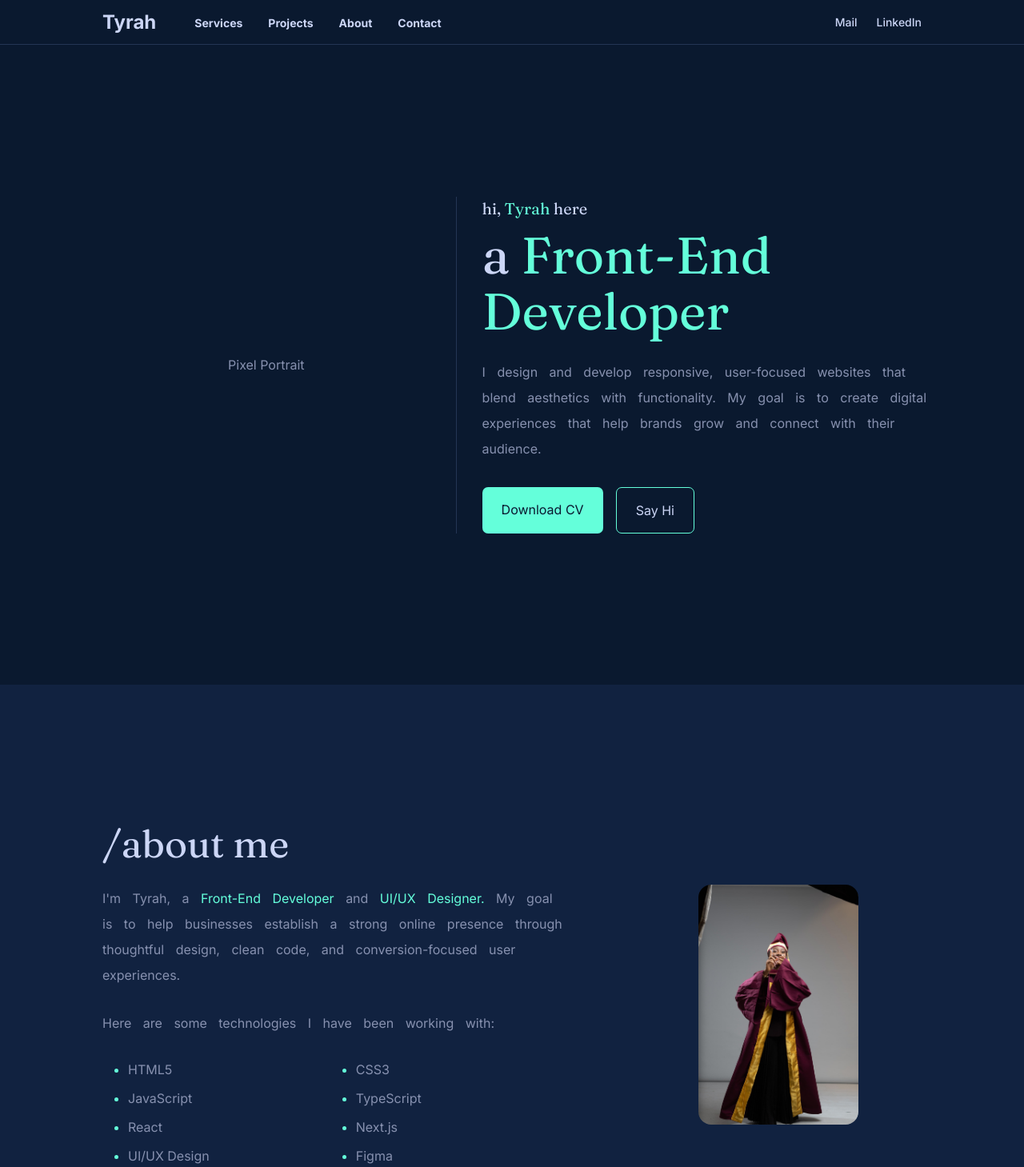
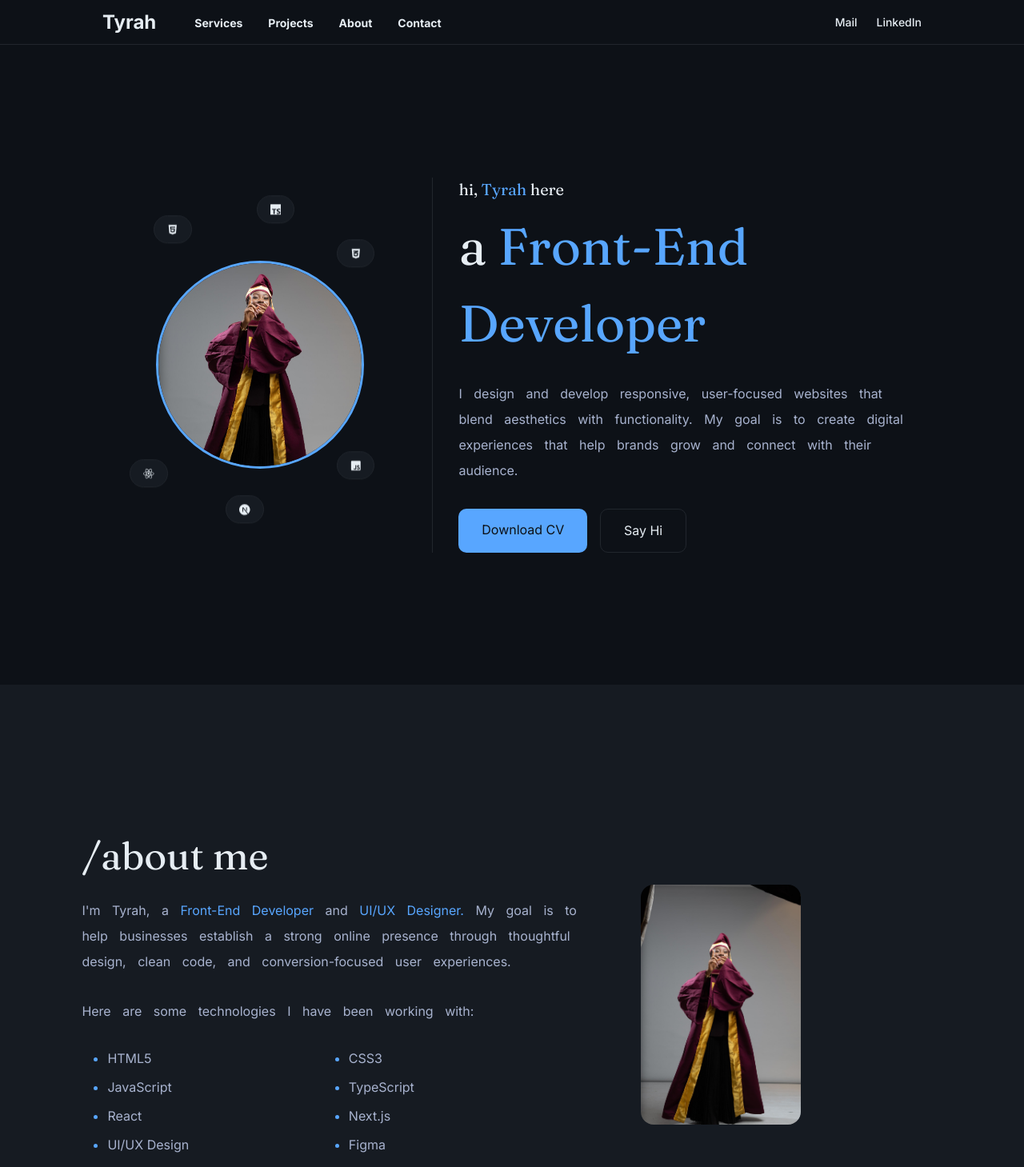
Before and after one commit to OyinkansolaTyrah/tyrah-portfolio, a Next.js app: page / in a window 1280 px wide. Shown: the top 1459 px of the page at 80% size. Built offline with nearby package versions, Linux system fonts and the light colour scheme.

Commit message:
Made some layout changes and consistency of paddings

```diff
--- a/app/Hero.tsx
+++ b/app/Hero.tsx
@@ -1,13 +1,40 @@
 import styles from "./components/Hero.module.css";
+import {
+  FaHtml5,
+  FaCss3Alt,
+  FaReact,
+  FaJsSquare
+} from "react-icons/fa";
+
+import {
+  SiNextdotjs,
+  SiTypescript
+} from "react-icons/si";
 
 export default function Hero() {
   return (
     <section className={styles.hero}>
 
       <div className={styles.heroImage}>
-        <div className={styles.portraitPlaceholder}>
-          Pixel Portrait
-        </div>
+
+        <img
+            src="/images/tyrah.jpg"
+            alt="Tyrah"
+            className={styles.profile}
+        />
+
+        <span className={`${styles.tech} ${styles.html}`}><FaHtml5 /></span>
+
+        <span className={`${styles.tech} ${styles.css}`}><FaCss3Alt /></span>
+
+        <span className={`${styles.tech} ${styles.js}`}><FaJsSquare /></span>
+
+        <span className={`${styles.tech} ${styles.react}`}><FaReact /></span>
+
+        <span className={`${styles.tech} ${styles.next}`}><SiNextdotjs /></span>
+
+        <span className={`${styles.tech} ${styles.ts}`}><SiTypescript /></span>
+
       </div>
 
       <div className={styles.heroContent}>
--- a/app/components/About.module.css
+++ b/app/components/About.module.css
@@ -6,7 +6,8 @@
   justify-content: space-between;
   gap: 5rem;
 
-  padding: 80px 10%;
+  margin:auto;
+  padding: 110px 8%;
   background-color: var(--card);
 }
 .textHighlight{
@@ -18,10 +19,19 @@
 
 .aboutImage {
   flex: 0 0 35%;
-  display: flex;
+  display: inline-block;
   justify-content: center;
   align-items: center;
   vertical-align: middle;
+  position: relative;
+}
+.aboutImage::before{
+  content: "";
+  position: absolute;
+  inset: -12px;
+  border: 2px solid var(--accent);
+  border-radius: 18px;
+  z-index: -1;
 }
 
 .profileImage {
--- a/app/components/Achievements.module.css
+++ b/app/components/Achievements.module.css
@@ -1,5 +1,7 @@
 .achievementsSection {
-    padding: 80px 10%;
+  max-width:1200px;
+  margin:auto;
+  padding: 110px 8%;
 }
 
 .achievementsTitle {
@@ -19,13 +21,15 @@
   position: relative;
   overflow: hidden;
   color: var(--text);
-  border: 1px solid var(--accent-hover);
+  background: var(--card);
   border-radius: 16px;
   padding: 32px;
+  transition: .3s;
 }
 .achievementCard:hover {
-    transform: translateY(-3px);
+    transform: translateY(-6px);
     background-color: var(--card-hover);
+  border: 1px solid var(--accent);
 }
 .achievementsInfo {
     display: flex;
--- a/app/components/Contact.module.css
+++ b/app/components/Contact.module.css
@@ -1,5 +1,6 @@
 .contactSection {
-    padding: 80px 10%;
+  margin:auto;
+  padding: 110px 8%;
     background-color: var(--card);
 }
 .contactTitle{
@@ -32,7 +33,7 @@
     align-items: center;
 }
 .contactButton svg {
-    font-size: 1.3rem;
+    font-size: 3rem;
     color: var(--accent);
 }
 
--- a/app/components/Hero.module.css
+++ b/app/components/Hero.module.css
@@ -3,7 +3,9 @@
   align-items: center;
   justify-content: space-between;
   gap: 2rem;
-  padding: 80px 10%;
+  max-width:1200px;
+  margin:auto;
+  padding: 110px 8%;
 
   min-height: 100vh;
 }
@@ -13,8 +15,81 @@
 }
 
 .heroImage {
-  flex: 0 0 40%;
+  position:relative;
+  width:420px;
+  height:420px;
+  display:flex;
+  justify-content:center;
+  align-items:center;
 }
+
+.profile{
+  width:260px;
+  height:260px;
+  border-radius:50%;
+  object-fit:cover;
+  border:3px solid var(--accent);
+  z-index:2;
+}
+
+.tech{
+  position:absolute;
+  padding:.6rem 1rem;
+  background:var(--card);
+  border:1px solid var(--shadow);
+  border-radius:999px;
+  color:var(--foreground);
+  font-size:.85rem;
+  font-weight:600;
+  animation:float 4s ease-in-out infinite;
+}
+.html{
+  top:30px;
+  left:50px;
+}
+
+.css{
+  top:60px;
+  right:40px;
+}
+
+.js{
+  right:40px;
+  bottom:60px;
+}
+
+.react{
+  left:20px;
+  bottom:50px;
+}
+
+.next{
+  bottom:5px;
+  left:140px;
+}
+
+.ts{
+  top:5px;
+  right:140px;
+}
+
+@keyframes float{
+  0%{
+      transform:translateY(0px);
+  }
+
+  50%{
+      transform:translateY(-10px);
+  }
+
+  100%{
+      transform:translateY(0px);
+  }
+
+}
+
+
+
 
 .heroContent {
   flex: 0 0 60%;
@@ -65,20 +140,20 @@
 }
 .btnSecondary{
   background-color: transparent;
-  border: 1px solid var(--accent);
+  border: 1px solid var(--shadow);
   color: var(--foreground);
 }
 
 .btnPrimary,
 .btnSecondary {
   text-decoration: none;
-  padding: 1rem 1.5rem;
-  border-radius: 7px;
+  padding: .9rem 1.8rem;
+  border-radius: 10px;
 }
 .btnPrimary:hover,
 .btnSecondary:hover{
   background-color: var(--accent-hover);
-  transform: translateY(-3px);
+  transform: translateY(-2px);
 }
 .btnPrimary:hover{
   color: var(--foreground);
--- a/app/components/Problem.module.css
+++ b/app/components/Problem.module.css
@@ -1,6 +1,8 @@
 .problemSection {
   min-height: 100vh;
-  padding: 80px 10%;
+  max-width:1200px;
+  margin:auto;
+  padding: 110px 8%;
   display: flex;
   flex-direction: column;
   align-items: start;
--- a/app/components/Projects.module.css
+++ b/app/components/Projects.module.css
@@ -1,5 +1,7 @@
 .projectsSection {
-  padding: 80px 10%;
+  max-width:1200px;
+  margin:auto;
+  padding: 110px 8%;
 }
 
 .sectionTitle{
--- a/app/components/Services.module.css
+++ b/app/components/Services.module.css
@@ -1,6 +1,8 @@
 .servicesSection {
   min-height: 100vh;
-  padding: 80px 10%;
+  max-width:1200px;
+  margin:auto;
+  padding: 110px 8%;
 }
 
 .sectionTitle{
--- a/app/globals.css
+++ b/app/globals.css
@@ -1,16 +1,16 @@
 @import "tailwindcss";
 
 :root {
-  --background: #0A192F;
-  --foreground: #CCD6F6;
-  --text: #8791AF;
-  --shadow: #233554;
+  --background: #0D1117;
+  --foreground: #E6EDF3;
+  --text: #A8B3CF;
+  --shadow: #21262D;
 
-  --accent: #64FFDA;
-  --accent-hover: #133040;
+  --accent: #58A6FF;
+  --accent-hover: #1F6FEB;
 
-  --card: #112240;
-  --card-hover: #233554;
+  --card: #161B22;
+  --card-hover: #21262D;
 }
 
 body {
@@ -28,18 +28,18 @@ h6 {
   font-family: var(--font-heading);
 };
 h1{
-  font-size: 56px;
-  line-height: 1.1em;
+  font-size: clamp(3.5rem,6vw,5rem);
+  line-height: 1.;
 }
 h2{
-  font-size: 48px;
+  font-size: clamp(2.2rem,4vw,3rem);
 }
 h3{
-  font-size: 36px;
+  font-size: clamp(1.6rem,3vw,2rem);
 }
 p{
-  font-size: 16px;
-  line-height: 1.6em;
+  font-size: 1rem;
+  line-height: 1.8em;
 }
 
 .header {
```
